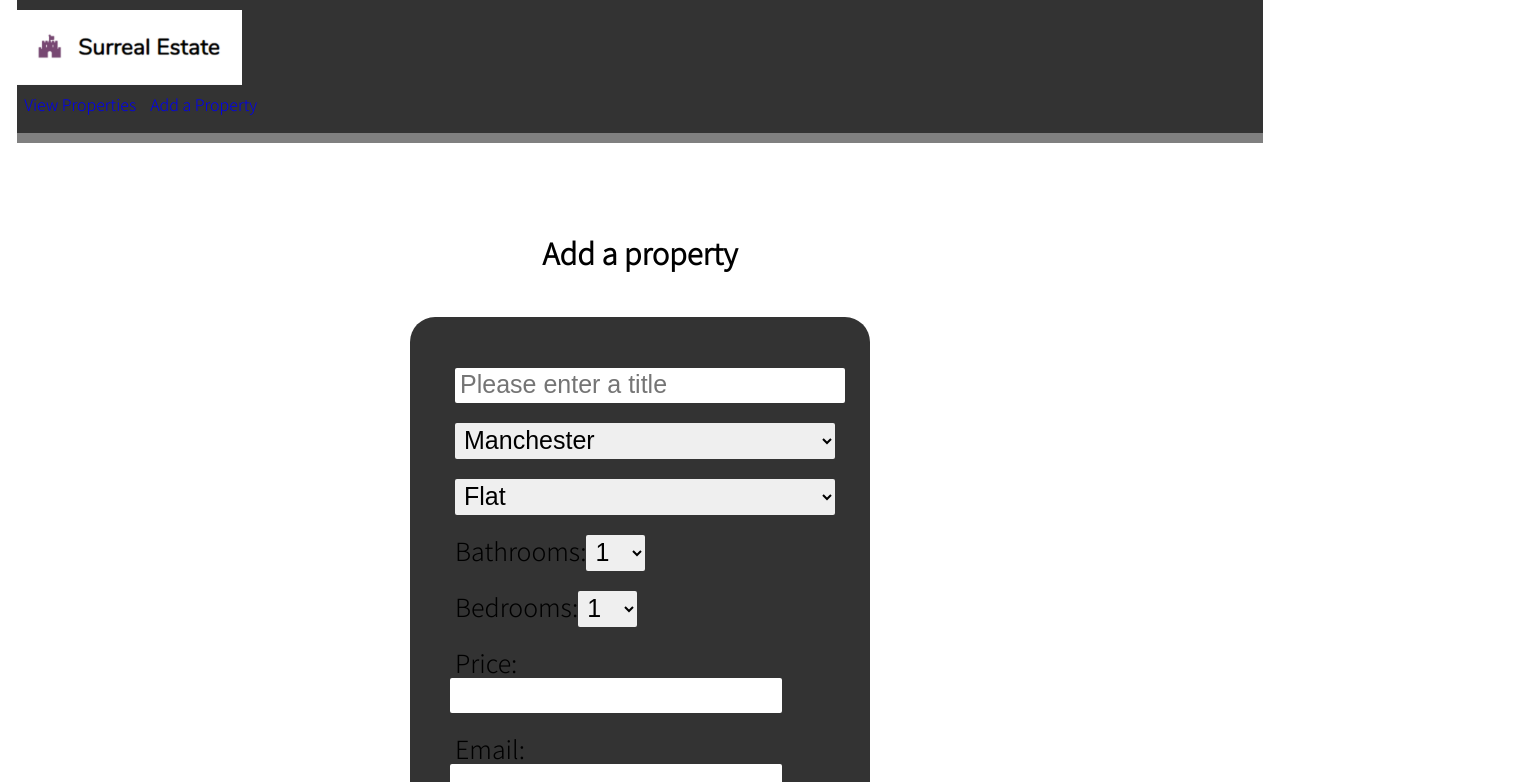
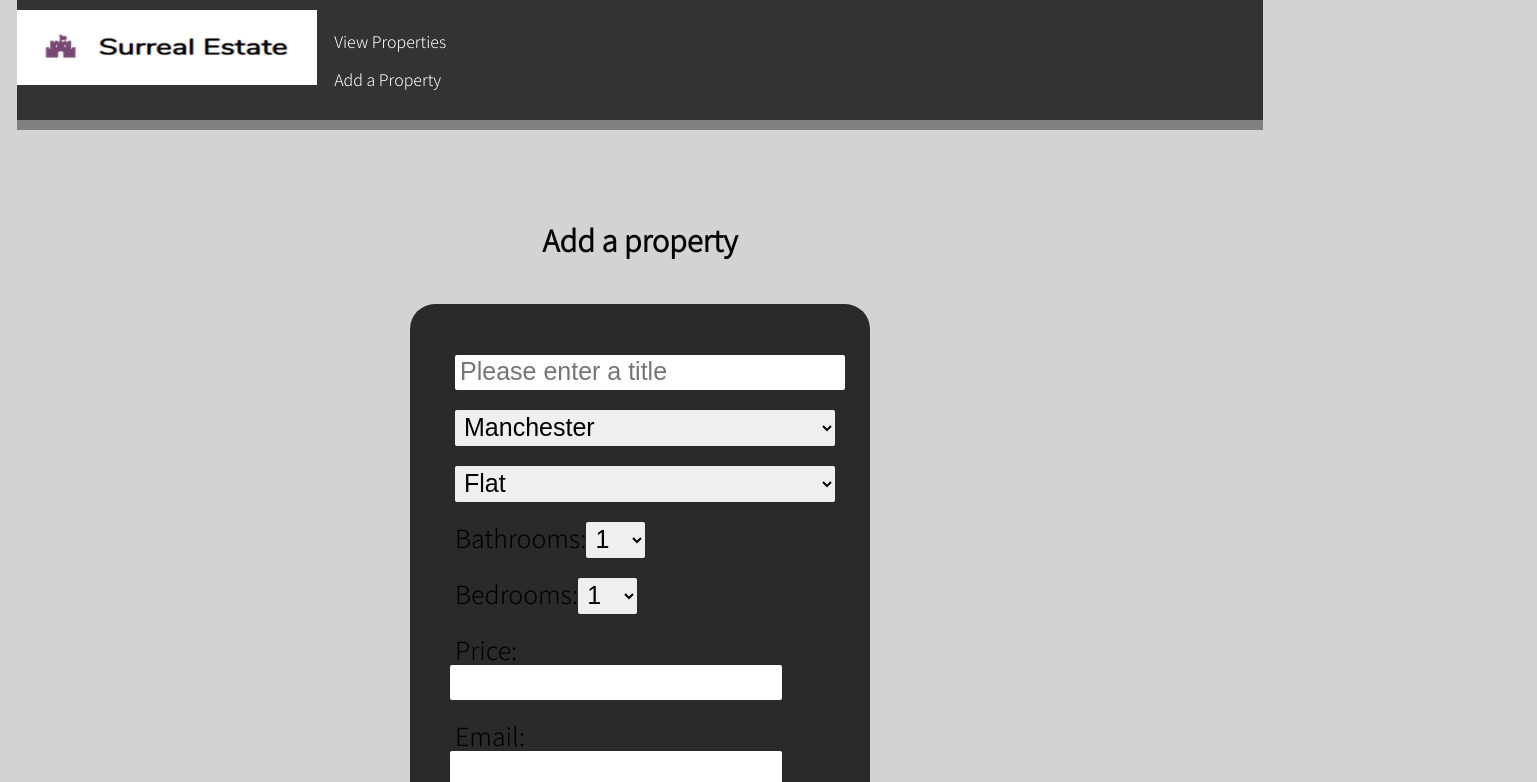
Before and after one commit to Ajaymueller/Surreal-estate-app, a React (Create React App) app: page /add-property in a window 1280 px wide. Shown: the top 782 px of the page, 1537 px wide, since content can reach past the window. Built offline with nearby package versions, Linux system fonts and the light colour scheme.

Commit message:
further styling

```diff
--- a/src/components/Properties.js
+++ b/src/components/Properties.js
@@ -33,7 +33,7 @@ const Properties = () => {
         }, []);
 
     return (
-        <div>
+        <div className="properties">
             {properties.map(property => <PropertyCard key={property._id} title={property.title}
             type={property.type} bathrooms={property.bathrooms}
             bedrooms={property.bedrooms} price={property.price}
--- a/src/index.css
+++ b/src/index.css
@@ -1,6 +1,7 @@
 body {
   margin: 0;
   padding: 0;
+  background-color: #D3D3D3;
 }
 
 code {
--- a/src/styles/NavBar.css
+++ b/src/styles/NavBar.css
@@ -1,7 +1,6 @@
 .Nav-bar {
     background-color: white;
     border-bottom: 10px solid grey;
-    color: #f2f2f2;
     position: relative;
     width: calc(100% - 60px);
     margin: 0 auto;
@@ -14,11 +13,13 @@
     display: flex;
     flex-wrap: wrap;
     justify-content: flex-start;
+    flex-direction: column;
+    height: 100px;
 }
 
 .logo {
     height: 75px;
-    width: 225px;
+    width: 300px;
     display: inline-block;
 }
 
@@ -37,8 +38,9 @@
 
 nav {
     width: 100%;
-  }
+}
 
   li {
       float: left;
+      color: white;
   }
--- a/src/styles/Properties.css
+++ b/src/styles/Properties.css
@@ -0,0 +1,4 @@
+.properties {
+    padding: 0.5rem;
+    margin: 20px;
+}
--- a/src/styles/SideBar.css
+++ b/src/styles/SideBar.css
@@ -0,0 +1,28 @@
+.side-bar {
+    position: fixed;
+    width: 150px;
+    height: 100%;
+    background: #1e1e1e;
+    transition: all .5s ease;
+    z-index: 1;
+    display: flex;
+    flex-wrap: wrap;
+    flex-direction: row;
+    background-color: white;
+}
+
+.sidebar ul li {
+    list-style: none;
+    padding: 12px 10px;
+    border-bottom: 2px;
+    display: block;
+}
+
+.navbar-links {
+    list-style: none;
+    padding: 12px 10px;
+    display: flex;
+    border-bottom: 20px;
+    justify-content: start;
+    flex-direction: column;
+}
```
